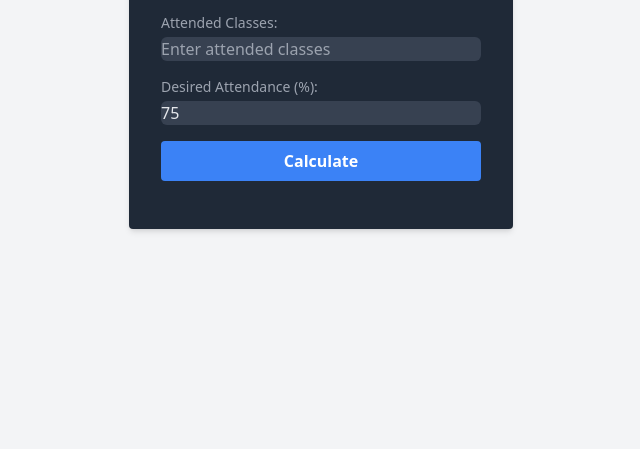
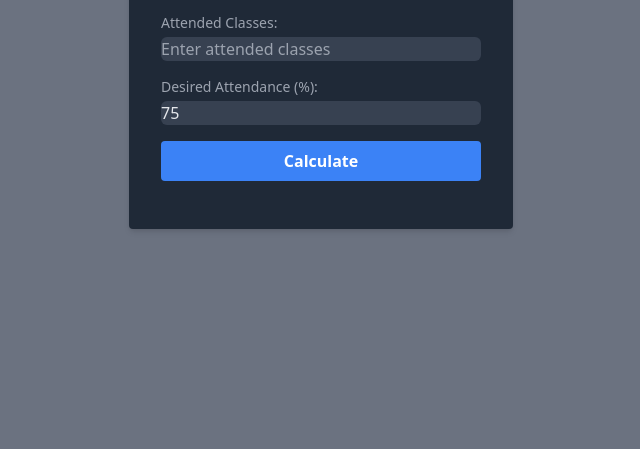
Before and after one commit to gauravkatara53/attendance_calculator, a plain HTML site: page index.html in a window 1280 px wide. Shown: the part 351-800 px from the top of the page, without its empty margins (319-959 px from the left). Drawn offline with nearby package versions, Linux system fonts and the light colour scheme.

Commit message:
Update index.html

```diff
--- a/index.html
+++ b/index.html
@@ -11,7 +11,7 @@
         }
     </style>
 </head>
-<body class="bg-gray-100">
+<body class="bg-gray-500">
 
 
 
```
